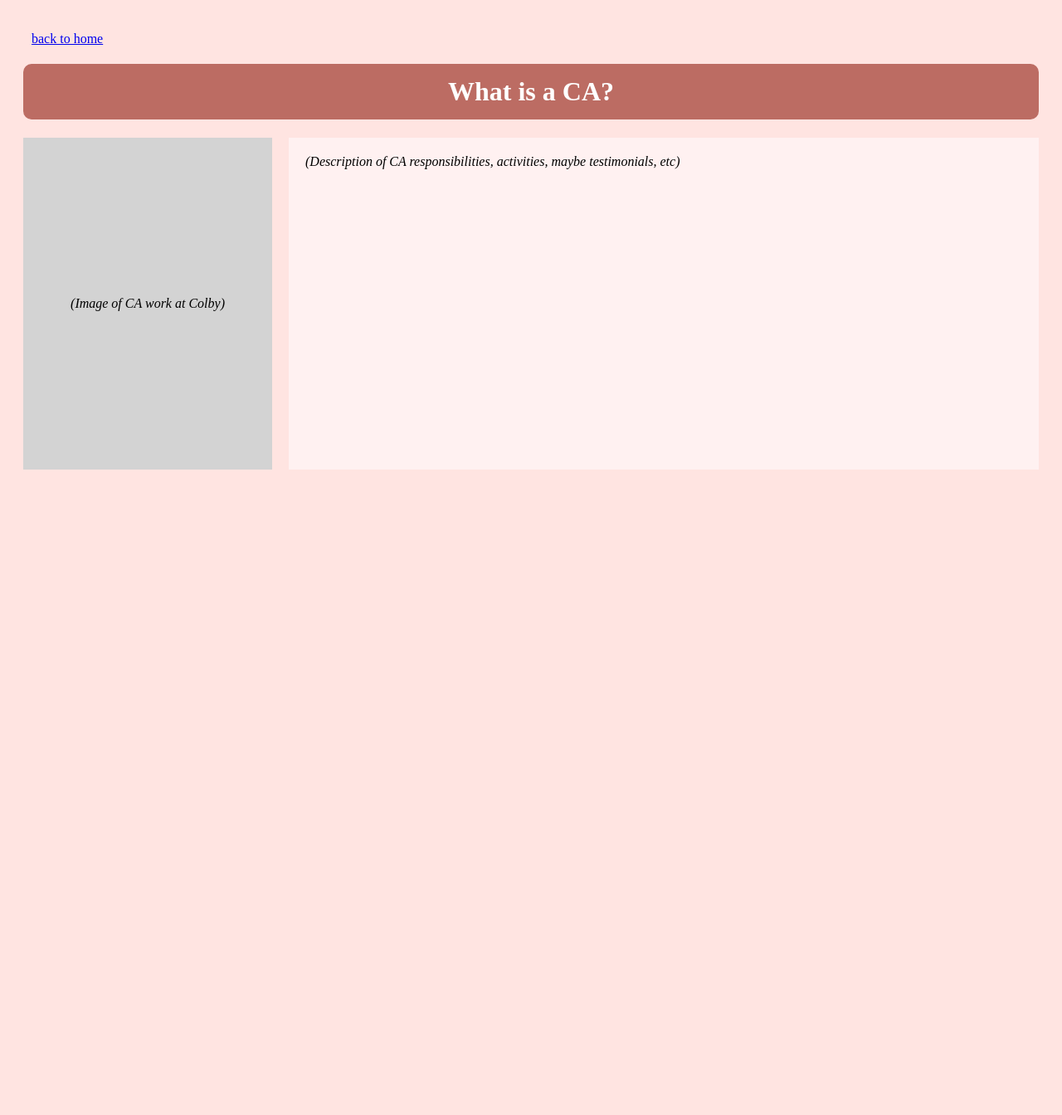
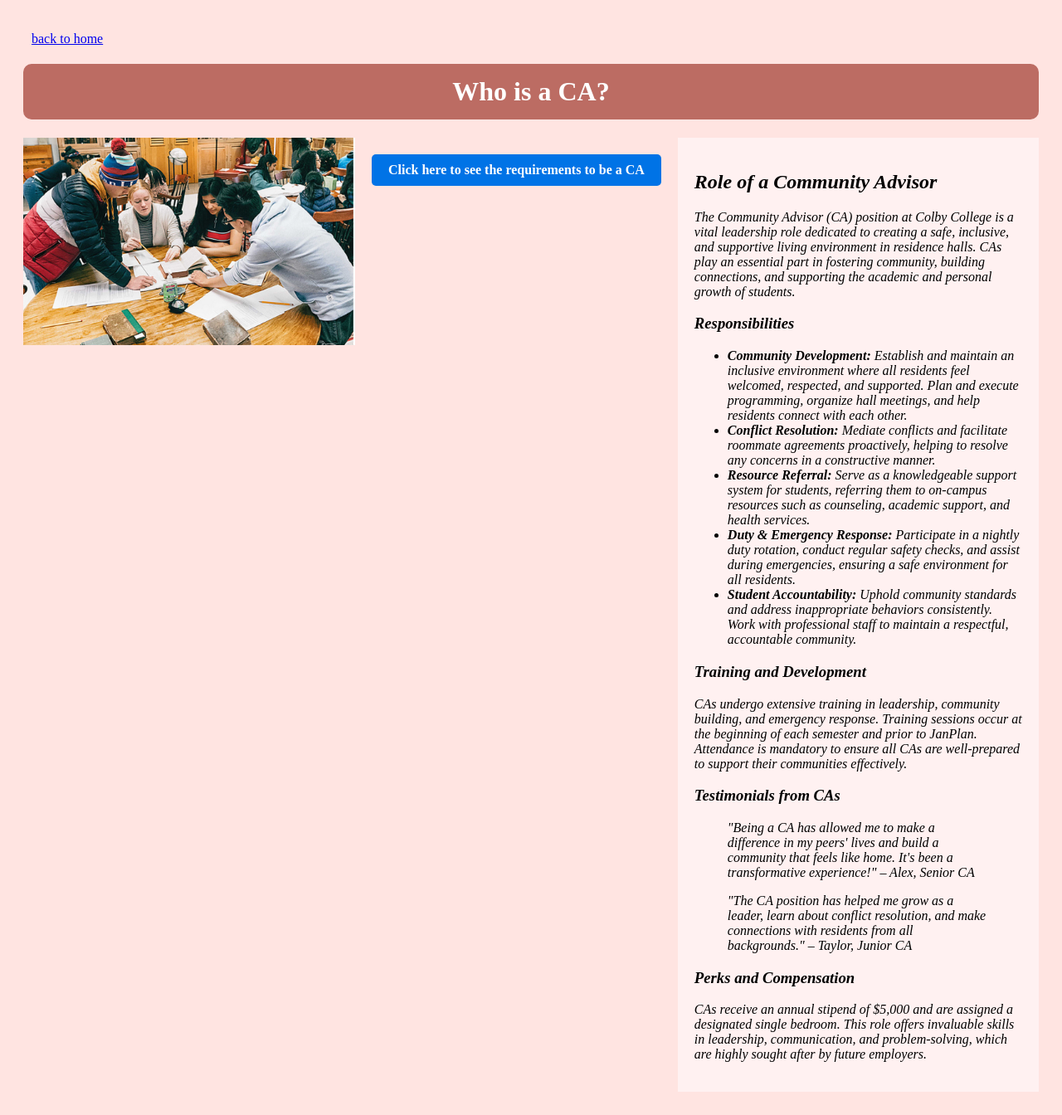
Before and after one commit to agpalm25/Epic_Exec_CS321_CORE_APP, a Flask app: page /ca-info in a window 1280 px wide. Shown: the whole page at 83% size. Before the commit the page ends 566 px from the top, so only its background shows below. Run offline with Flask 3, Linux system fonts and the light colour scheme.

Commit message:
Filling Pages with Information from CORE

```diff
--- /dev/null
+++ b/static/ca_info.css
@@ -0,0 +1,74 @@
+body {
+    background-color: #ffe4e1;  /* Light pink background */
+}
+.container {
+    padding: 20px;
+}
+.back-link {
+    margin: 10px;
+}
+.title {
+    background-color: #bc6c63;  /* Brown-red color from image */
+    color: white;
+    padding: 15px;
+    border-radius: 10px;
+    text-align: center;
+}
+.content-box {
+    display: flex;
+    gap: 20px;
+    margin-top: 20px;
+}
+.image-placeholder {
+    background-color: #d3d3d3;  /* Light gray */
+    width: 300px;
+    height: 400px;
+    display: flex;
+    align-items: center;
+    justify-content: center;
+    font-style: italic;
+}
+.description-box {
+    background-color: #fff1f1;
+    padding: 20px;
+    flex: 1;
+    font-style: italic;
+}
+
+.image-placeholder {
+    width: 100%;
+    max-width: 400px;
+    height: 250px;
+    overflow: hidden;
+    margin: 0 auto;
+    display: flex;
+    align-items: center;
+    justify-content: center;
+}
+
+.image-placeholder img {
+    width: 100%;
+    height: 100%;
+    object-fit: cover;
+    display: block;
+}
+
+.cta-box {
+    text-align: center;
+    margin-top: 20px;
+}
+
+.cta-link {
+    display: inline-block;
+    padding: 10px 20px;
+    background-color: #0073e6; /* Button color */
+    color: white;
+    text-decoration: none;
+    font-weight: bold;
+    border-radius: 5px;
+    transition: background-color 0.3s ease;
+}
+
+.cta-link:hover {
+    background-color: #005bb5; /* Darken on hover */
+}
--- a/static/js/script_requirement_page.js
+++ b/static/js/script_requirement_page.js
@@ -9,7 +9,7 @@ checkboxes.forEach(checkbox => {
             message.textContent = "Congratulations!";
         } else {
             continueBtn.disabled = true;
-            message.textContent = "I'm sorry..";
+            message.textContent = "You must meet all requirements..";
         }
     });
 });
--- a/templates/ca_info.html
+++ b/templates/ca_info.html
@@ -1,45 +1,11 @@
 <!DOCTYPE html>
 <html>
   <head>
-    <title>What is a CA?</title>
-    <style>
-        body {
-            background-color: #ffe4e1;  /* Light pink background */
-        }
-        .container {
-            padding: 20px;
-        }
-        .back-link {
-            margin: 10px;
-        }
-        .title {
-            background-color: #bc6c63;  /* Brown-red color from image */
-            color: white;
-            padding: 15px;
-            border-radius: 10px;
-            text-align: center;
-        }
-        .content-box {
-            display: flex;
-            gap: 20px;
-            margin-top: 20px;
-        }
-        .image-placeholder {
-            background-color: #d3d3d3;  /* Light gray */
-            width: 300px;
-            height: 400px;
-            display: flex;
-            align-items: center;
-            justify-content: center;
-            font-style: italic;
-        }
-        .description-box {
-            background-color: #fff1f1;
-            padding: 20px;
-            flex: 1;
-            font-style: italic;
-        }
-    </style>
+    <title>Who is a CA?</title>
+    <link
+      rel="stylesheet"
+      href="{{ url_for('static', filename='ca_info.css') }}"
+    />
   </head>
   <body>
     <div class="container">
@@ -47,15 +13,90 @@
         <a href="/">back to home</a>
       </div>
 
-        <h1 class="title">What is a CA?</h1>
+      <h1 class="title">Who is a CA?</h1>
 
       <div class="content-box">
         <div class="image-placeholder">
-                (Image of CA work at Colby)
+          <img
+            src="{{ url_for('static', filename='ca_img.png') }}"
+            alt="CA work at Colby College"
+            description="CA work at Colby College"
+          />
+        </div>
+        <div class="cta-box">
+          <a href="/requirements" class="cta-link"
+            >Click here to see the requirements to be a CA</a>
         </div>
 
         <div class="description-box">
-                (Description of CA responsibilities, activities, maybe testimonials, etc)
+          <h2>Role of a Community Advisor</h2>
+          <p>
+            The Community Advisor (CA) position at Colby College is a vital
+            leadership role dedicated to creating a safe, inclusive, and
+            supportive living environment in residence halls. CAs play an
+            essential part in fostering community, building connections, and
+            supporting the academic and personal growth of students.
+          </p>
+
+          <h3>Responsibilities</h3>
+          <ul>
+            <li>
+              <strong>Community Development:</strong> Establish and maintain an
+              inclusive environment where all residents feel welcomed,
+              respected, and supported. Plan and execute programming, organize
+              hall meetings, and help residents connect with each other.
+            </li>
+            <li>
+              <strong>Conflict Resolution:</strong> Mediate conflicts and
+              facilitate roommate agreements proactively, helping to resolve any
+              concerns in a constructive manner.
+            </li>
+            <li>
+              <strong>Resource Referral:</strong> Serve as a knowledgeable
+              support system for students, referring them to on-campus resources
+              such as counseling, academic support, and health services.
+            </li>
+            <li>
+              <strong>Duty & Emergency Response:</strong> Participate in a
+              nightly duty rotation, conduct regular safety checks, and assist
+              during emergencies, ensuring a safe environment for all residents.
+            </li>
+            <li>
+              <strong>Student Accountability:</strong> Uphold community
+              standards and address inappropriate behaviors consistently. Work
+              with professional staff to maintain a respectful, accountable
+              community.
+            </li>
+          </ul>
+
+          <h3>Training and Development</h3>
+          <p>
+            CAs undergo extensive training in leadership, community building,
+            and emergency response. Training sessions occur at the beginning of
+            each semester and prior to JanPlan. Attendance is mandatory to
+            ensure all CAs are well-prepared to support their communities
+            effectively.
+          </p>
+
+          <h3>Testimonials from CAs</h3>
+          <blockquote>
+            "Being a CA has allowed me to make a difference in my peers' lives
+            and build a community that feels like home. It's been a
+            transformative experience!" – Alex, Senior CA
+          </blockquote>
+          <blockquote>
+            "The CA position has helped me grow as a leader, learn about
+            conflict resolution, and make connections with residents from all
+            backgrounds." – Taylor, Junior CA
+          </blockquote>
+
+          <h3>Perks and Compensation</h3>
+          <p>
+            CAs receive an annual stipend of $5,000 and are assigned a
+            designated single bedroom. This role offers invaluable skills in
+            leadership, communication, and problem-solving, which are highly
+            sought after by future employers.
+          </p>
         </div>
       </div>
     </div>
```
Also changed, not shown: templates/requirements_page.html (+29 -10 lines), static/ca_img.png (added). Lines whose indentation alone changed are shown as unchanged.
